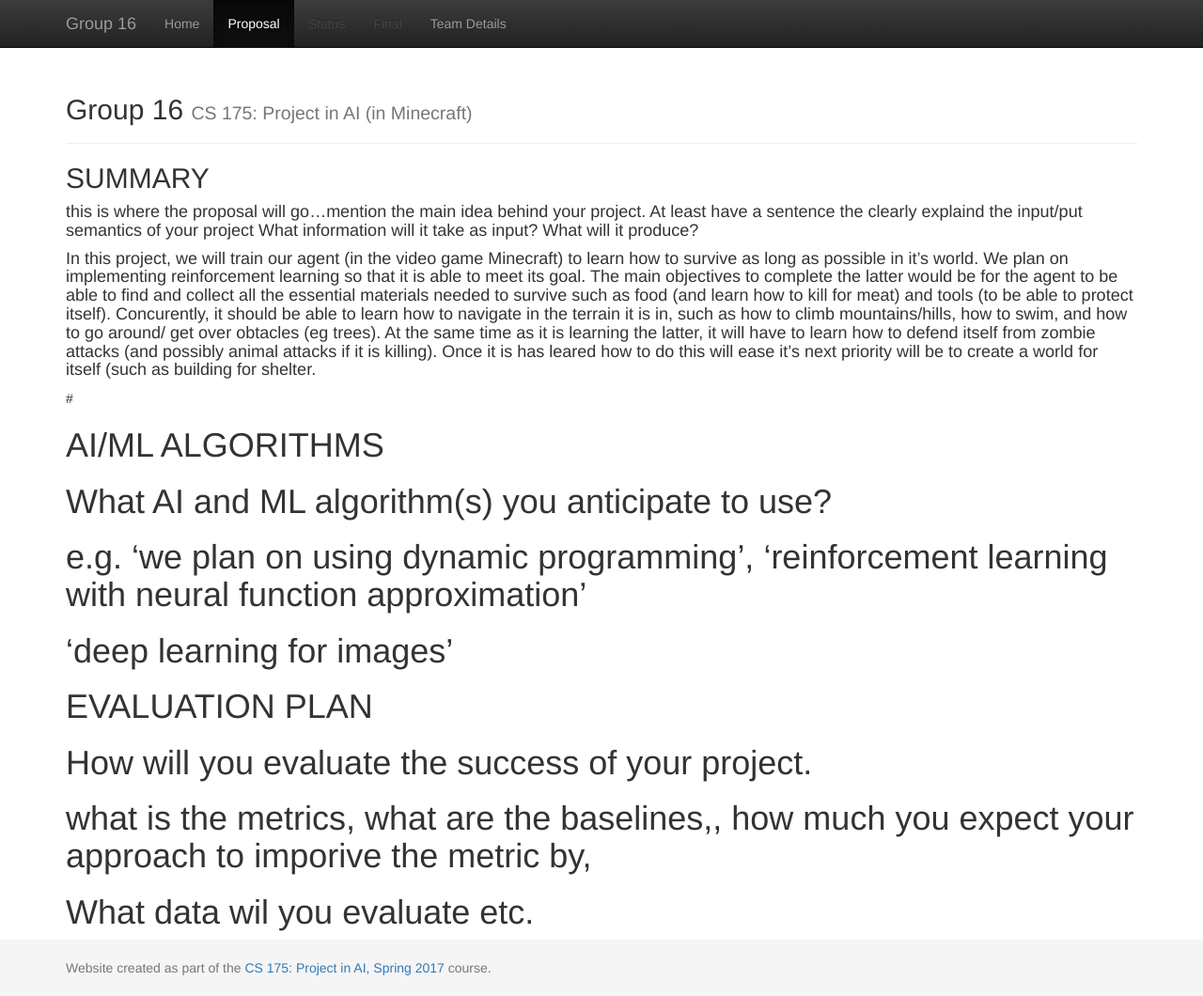
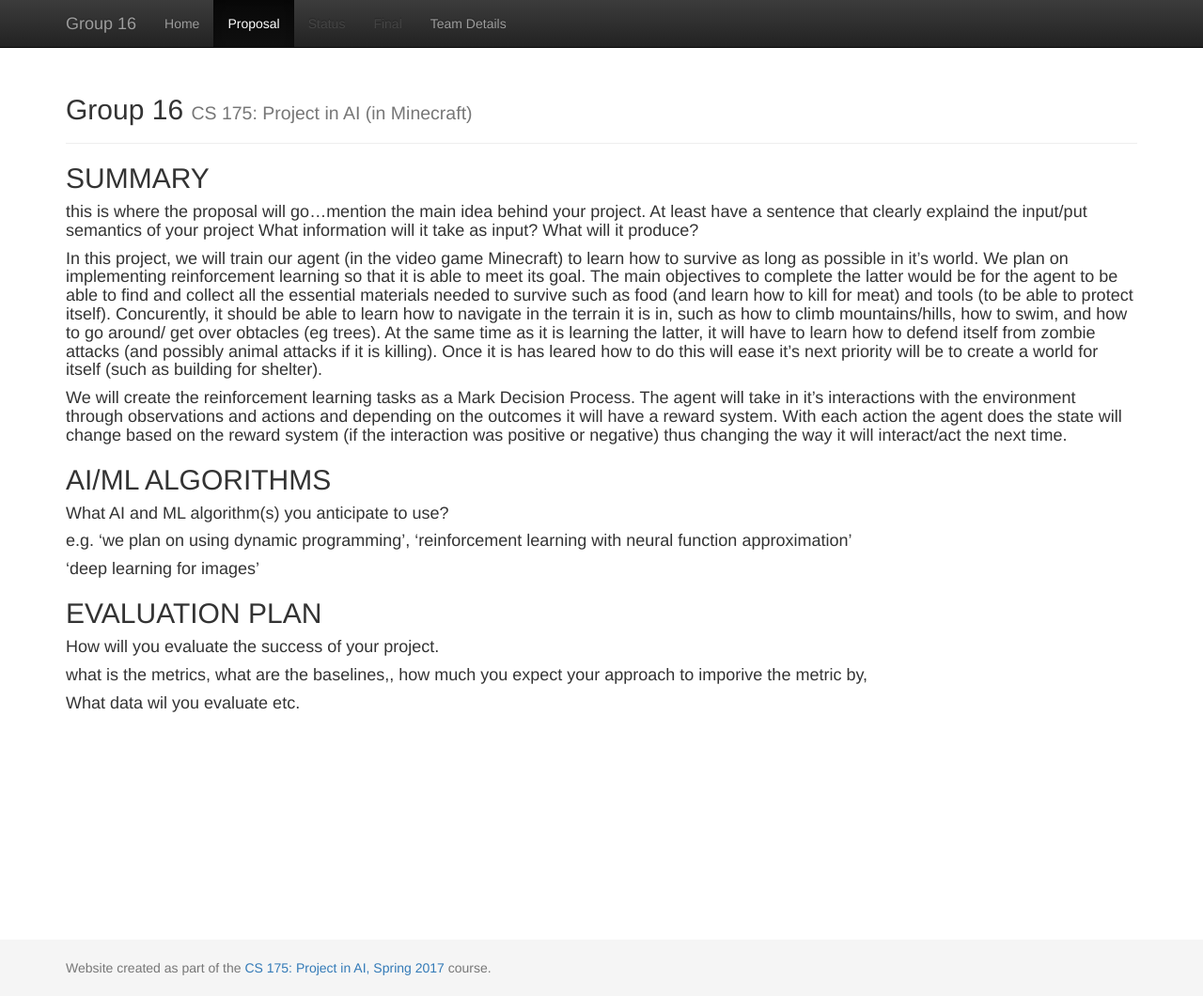
Before and after one commit to becamorin20/Group-16, a Jekyll site: the page built from docs/proposal.md, in a window 1280 px wide and 1060 px high. Shown: the whole window at 94% size. Built offline with Jekyll 4.4.1, drawn with Linux system fonts in a browser that asks for light colours.

Commit message:
Update proposal.md
finished draft of summary...

```diff
--- a/docs/proposal.md
+++ b/docs/proposal.md
@@ -3,20 +3,20 @@ layout: default
 title: Proposal
 ---
 ## SUMMARY
-#### this is where the proposal will go...mention the main idea behind your project. At least have a sentence the clearly explaind the input/put semantics of your project What information will it take as input? What will it produce?
-#### In this project, we will train our agent (in the video game Minecraft) to learn how to survive as long as possible in it's world. We plan on implementing reinforcement learning so that it is able to meet its goal. The main objectives to complete the latter would be for the agent to be able to find and collect all the essential materials needed to survive such as food (and learn how to kill for meat) and tools (to be able to protect itself). Concurently, it should be able to learn how to navigate in the terrain it is in, such as how to climb mountains/hills, how to swim, and how to go around/ get over obtacles (eg trees). At the same time as it is learning the latter, it will have to learn how to defend itself from zombie attacks (and possibly animal attacks if it is killing). Once it is has leared how to do this will ease it's next priority will be to create a world for itself (such as building for shelter.
-#
+#### this is where the proposal will go...mention the main idea behind your project. At least have a sentence that clearly explaind the input/put semantics of your project What information will it take as input? What will it produce?
+#### In this project, we will train our agent (in the video game Minecraft) to learn how to survive as long as possible in it's world. We plan on implementing reinforcement learning so that it is able to meet its goal. The main objectives to complete the latter would be for the agent to be able to find and collect all the essential materials needed to survive such as food (and learn how to kill for meat) and tools (to be able to protect itself). Concurently, it should be able to learn how to navigate in the terrain it is in, such as how to climb mountains/hills, how to swim, and how to go around/ get over obtacles (eg trees). At the same time as it is learning the latter, it will have to learn how to defend itself from zombie attacks (and possibly animal attacks if it is killing). Once it is has leared how to do this will ease it's next priority will be to create a world for itself (such as building for shelter).
+#### We will create the reinforcement learning tasks as a Mark Decision Process. The agent will take in it's interactions with the environment through observations and actions and depending on the outcomes it will have a reward system. With each action the agent does the state will change based on the reward system (if the interaction was positive or negative) thus changing the way it will interact/act the next time.
 
 
 
 
 
-# AI/ML ALGORITHMS
-# What AI and ML algorithm(s) you anticipate to use?
-# e.g. 'we plan on using dynamic programming', 'reinforcement learning with neural function approximation'
-# 'deep learning for images'
+## AI/ML ALGORITHMS
+#### What AI and ML algorithm(s) you anticipate to use?
+#### e.g. 'we plan on using dynamic programming', 'reinforcement learning with neural function approximation'
+#### 'deep learning for images'
 
-# EVALUATION PLAN
-# How will you evaluate the success of your project.
-# what is the metrics, what are the baselines,, how much you expect your approach to imporive the metric by,
-# What data wil you evaluate etc.
+## EVALUATION PLAN
+#### How will you evaluate the success of your project.
+#### what is the metrics, what are the baselines,, how much you expect your approach to imporive the metric by,
+#### What data wil you evaluate etc.
```
